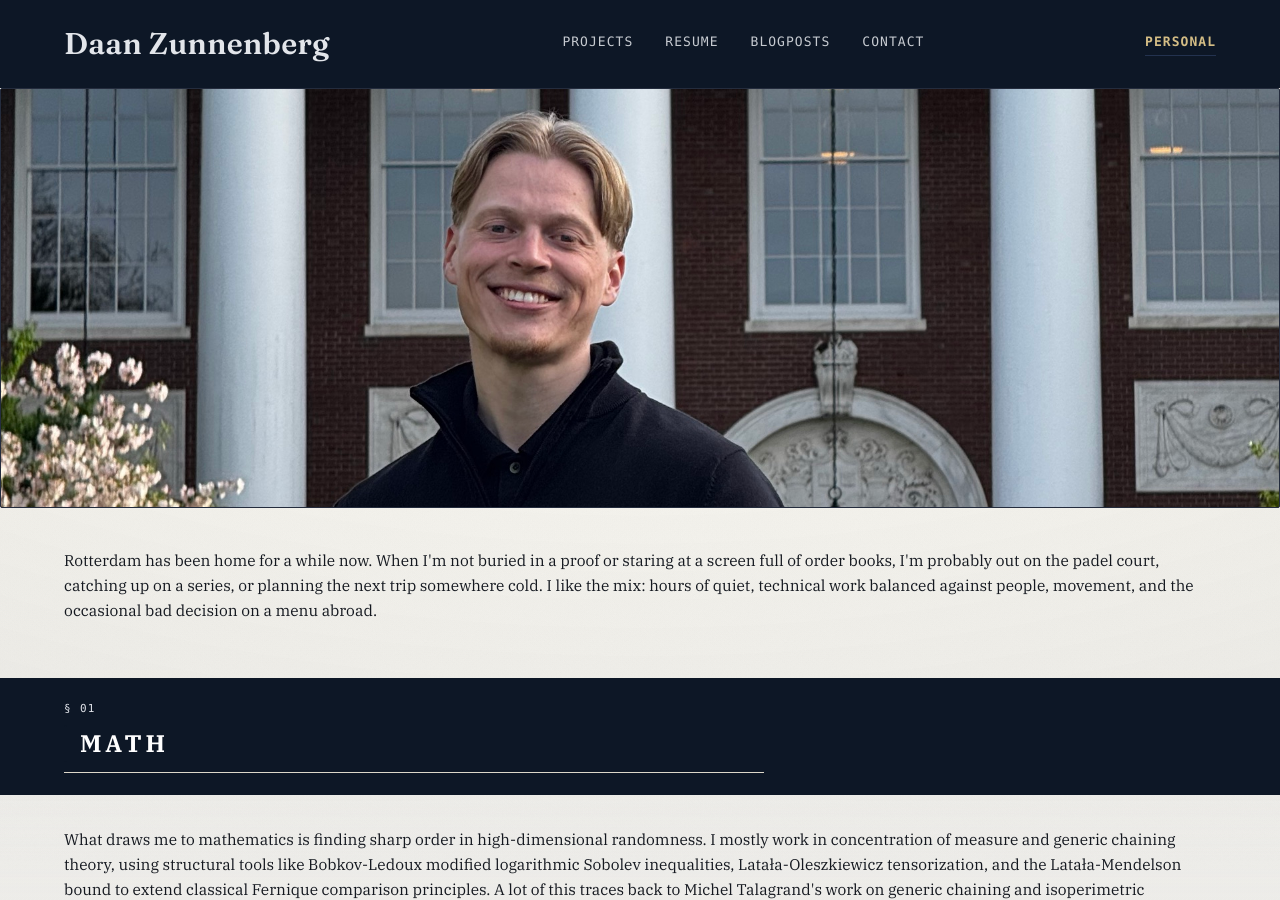
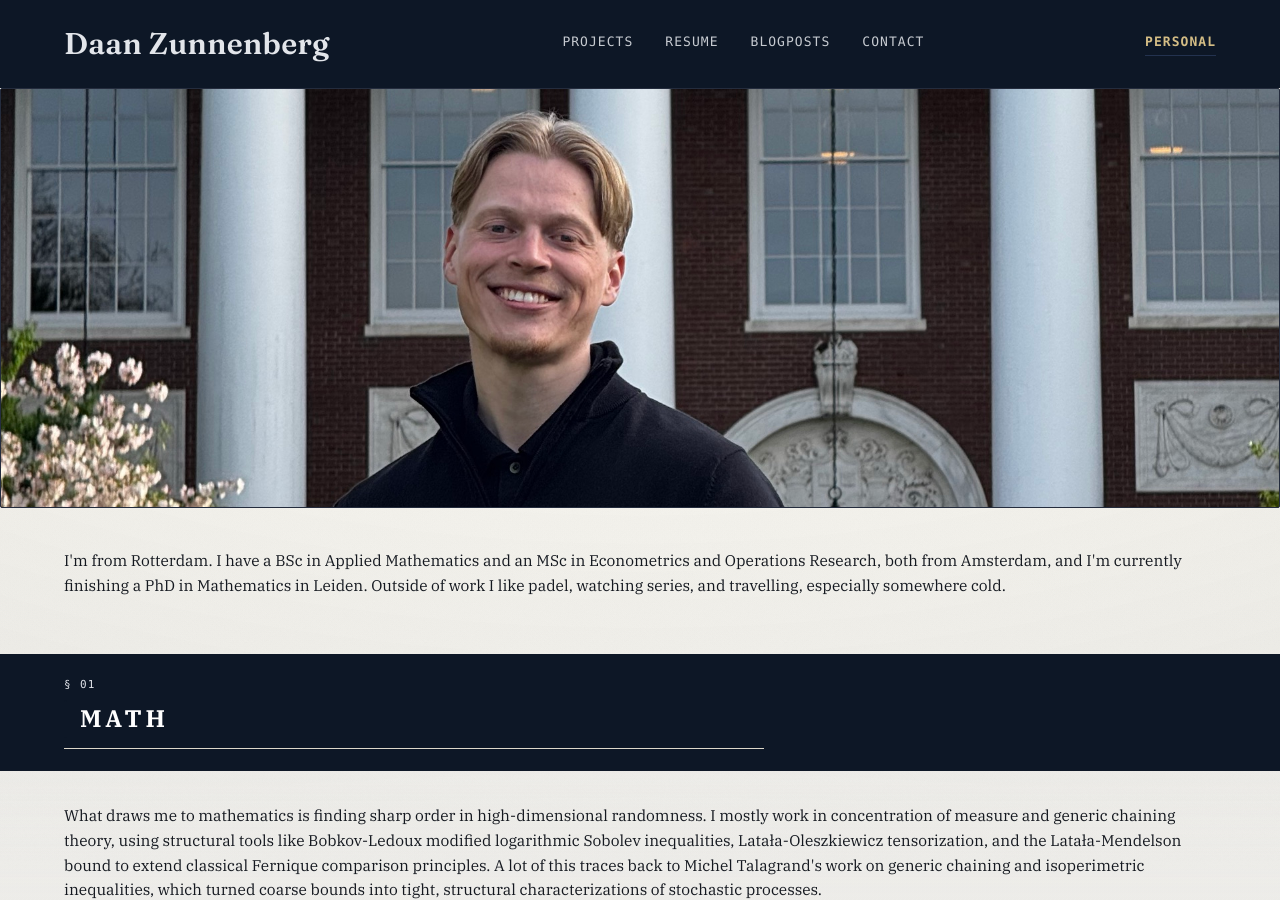
Before and after one commit to DaanZunnenberg/DaanZunnenberg.github.io, a Jekyll site: the page built from personal/index.md, in a window 1280 px wide and 900 px high. Built offline with Jekyll 4.4.1, drawn with Linux system fonts in a browser that asks for light colours.

Commit message:
Simplify personal page bio to plain facts

```diff
--- a/personal/index.md
+++ b/personal/index.md
@@ -25,10 +25,9 @@ body_class: personal-index
 </section>
 
 <p>
-Rotterdam has been home for a while now. When I'm not buried in a proof or staring at a screen full of order
-books, I'm probably out on the padel court, catching up on a series, or planning the next trip somewhere cold.
-I like the mix: hours of quiet, technical work balanced against people, movement, and the occasional bad decision
-on a menu abroad.
+I'm from Rotterdam. I have a BSc in Applied Mathematics and an MSc in Econometrics and Operations Research, both
+from Amsterdam, and I'm currently finishing a PhD in Mathematics in Leiden. Outside of work I like padel, watching
+series, and travelling, especially somewhere cold.
 </p>
 
 <div class="section-break">
```
